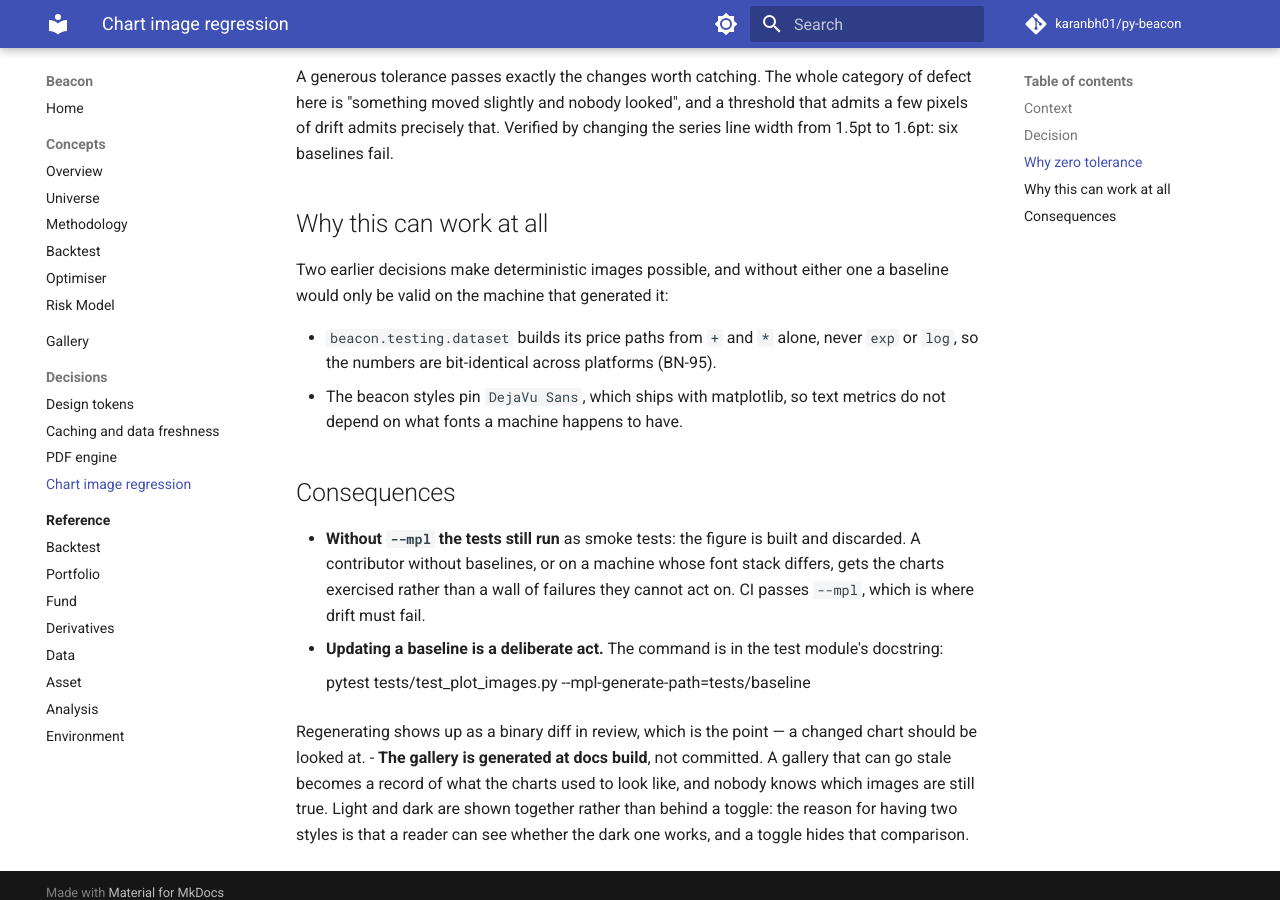
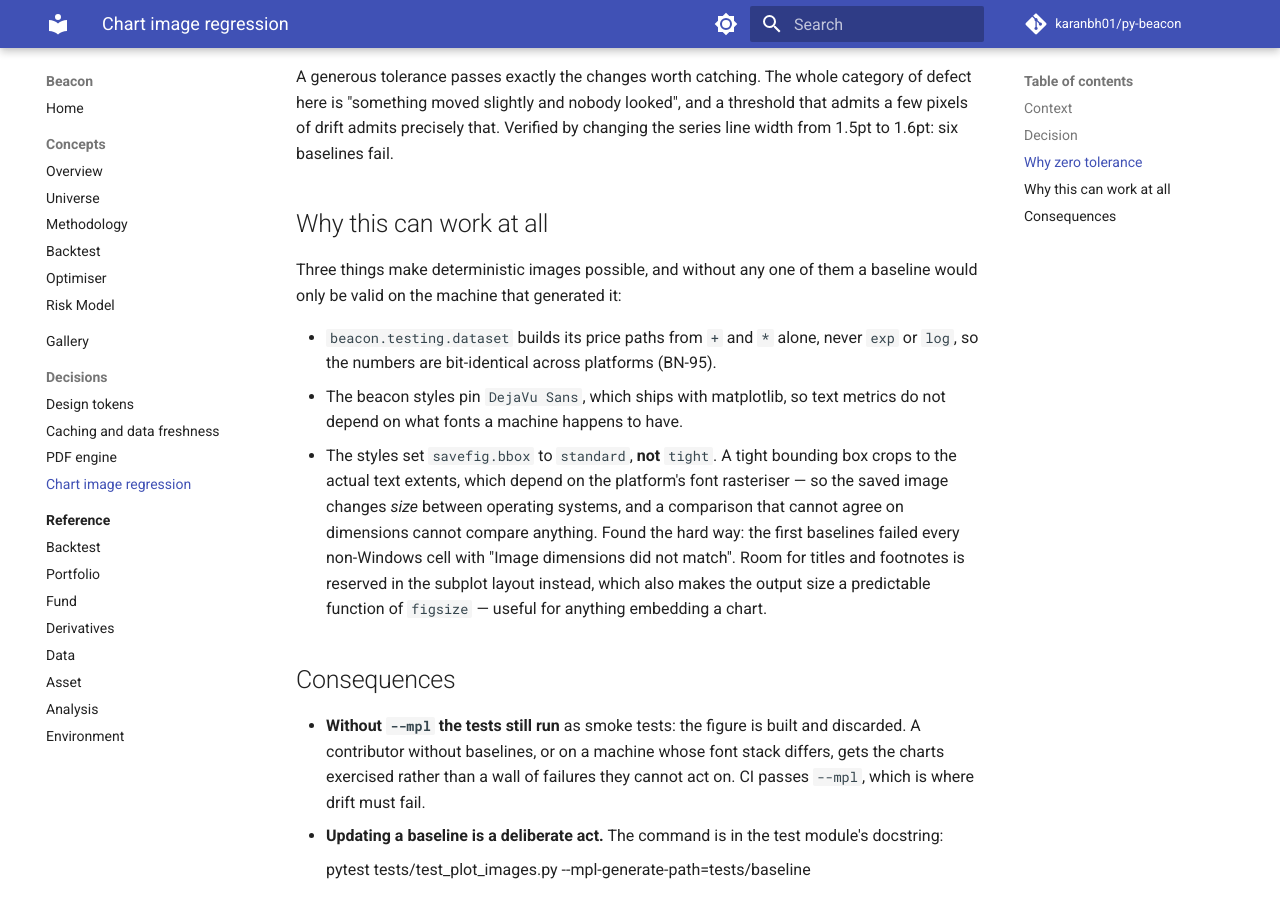
Before and after one commit to karanbh01/py-beacon, an MkDocs documentation site: the page built from docs/decisions/0004-chart-image-regression.md, in a window 1280 px wide and 900 px high, scrolled down 651 px. Built offline with MkDocs 1.6.1 and Material for MkDocs 9.7.7, drawn with Linux system fonts in a browser that asks for light colours; comment, search, counter and statistics services are not loaded.

Commit message:
[BN-82] Fix image dimensions: standard bbox, not tight
The baselines failed every non-Windows cell with "Image dimensions did not
match". A tight bounding box crops to the actual text extents, and those depend
on the platform's font rasteriser, so the saved image changes *size* between
operating systems. An image comparison that cannot agree on dimensions cannot
compare anything.

Pinning DejaVu Sans was necessary but not sufficient: it fixes which glyphs are
measured, not how the rasteriser rounds their extents.

`savefig.bbox` is `standard` now, with room for titles and footnotes reserved
in the subplot layout instead. The saved size is then a function of `figsize`
alone — 900x450 for a 9x4.5 figure — which is deterministic and also more
useful for anything embedding a chart at a known size. Baselines regenerated;
they now come in exactly eight distinct sizes, one per figsize.

ADR 0004 gains this as the third prerequisite for deterministic images,
alongside the arithmetic in BN-95's dataset and the pinned font.

```diff
--- a/docs/decisions/0004-chart-image-regression.md
+++ b/docs/decisions/0004-chart-image-regression.md
@@ -28,13 +28,21 @@ changing the series line width from 1.5pt to 1.6pt: six baselines fail.
 
 ## Why this can work at all
 
-Two earlier decisions make deterministic images possible, and without either
-one a baseline would only be valid on the machine that generated it:
+Three things make deterministic images possible, and without any one of them a
+baseline would only be valid on the machine that generated it:
 
 - `beacon.testing.dataset` builds its price paths from `+` and `*` alone, never
   `exp` or `log`, so the numbers are bit-identical across platforms (BN-95).
 - The beacon styles pin `DejaVu Sans`, which ships with matplotlib, so text
   metrics do not depend on what fonts a machine happens to have.
+- The styles set `savefig.bbox` to `standard`, **not** `tight`. A tight
+  bounding box crops to the actual text extents, which depend on the platform's
+  font rasteriser — so the saved image changes *size* between operating
+  systems, and a comparison that cannot agree on dimensions cannot compare
+  anything. Found the hard way: the first baselines failed every non-Windows
+  cell with "Image dimensions did not match". Room for titles and footnotes is
+  reserved in the subplot layout instead, which also makes the output size a
+  predictable function of `figsize` — useful for anything embedding a chart.
 
 ## Consequences
 
```
Also changed, not shown: 19 other files.
